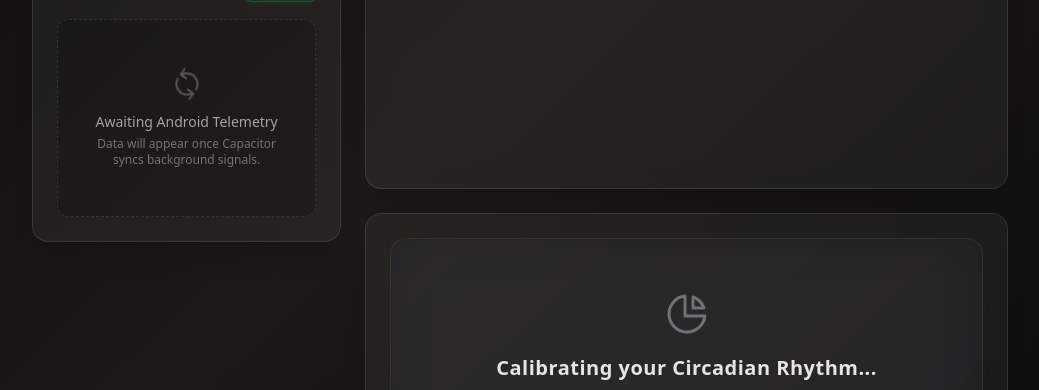
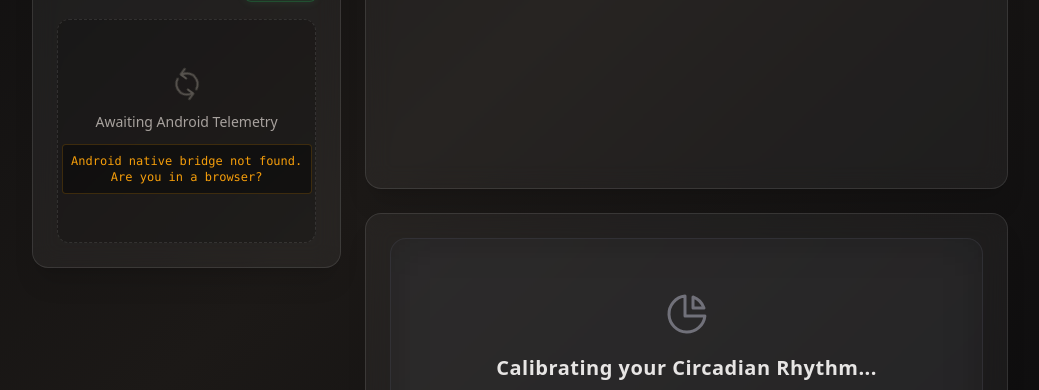
Before and after one commit to jeetdarbar/ScreenSense, a Flask app: template app/templates/dashboard.html in a window 1280 px wide. Shown: the part 565-955 px from the top of the page, without its empty margins (120-1159 px from the left). Run offline with Flask 3, Linux system fonts and the light colour scheme; the template is opened without the code that fills it, so the values that code supplies are empty; some libraries are stand-ins or nearby versions.

Commit message:
Fix: Add diagnostic logs and prevent infinite reload loop in Capacitor sync

```diff
--- a/app/templates/dashboard.html
+++ b/app/templates/dashboard.html
@@ -4,17 +4,19 @@
 
 <script>
     async function syncUsageData() {
-        // Only run this if we are actually inside the Android App
+        const debugNode = document.getElementById('debugTelemetry');
+        if (debugNode) debugNode.textContent = "Checking Capacitor native platform...";
+
         if (window.Capacitor && window.Capacitor.isNativePlatform()) {
+            if (debugNode) debugNode.textContent = "Native platform detected. Requesting Android stats...";
             try {
-                console.log("Requesting screen time from Android...");
-
                 // 1. Call the Java Plugin we created in Step 3a
                 const { value } = await window.Capacitor.Plugins.UsageStatsPlugin.getUsageData();
 
-                // 2. The data comes back as a string, so we parse it
+                if (debugNode) debugNode.textContent = "Data fetched from Android. Parsing JSON...";
                 const usageStats = JSON.parse(value);
 
+                if (debugNode) debugNode.textContent = `Found ${usageStats.length} apps. Sending to Python Server...`;
                 // 3. Send the data to your Flask Backend
                 const response = await fetch('/api/sync/usage', {
                     method: 'POST',
@@ -28,14 +30,22 @@
                 const result = await response.json();
 
                 if(response.ok) {
-                    console.log("Sync complete. Refreshing UI.");
-                    window.location.reload();
+                    if (debugNode) debugNode.textContent = "Python stored data successfully! Reloading UI in 2s...";
+                    // Prevent infinite reload loop
+                    if (!sessionStorage.getItem('synced_today')) {
+                        sessionStorage.setItem('synced_today', 'true');
+                        setTimeout(() => window.location.reload(), 2000);
+                    }
+                } else {
+                    if (debugNode) debugNode.textContent = "Python Backend Error: " + (result.error || response.statusText);
                 }
-                console.log("Render Server received the data:", result);
 
             } catch (err) {
+                if (debugNode) debugNode.textContent = "Bridge Error (Check Android Permissions!): " + err.message;
                 console.error("Bridge Error:", err);
             }
+        } else {
+            if (debugNode) debugNode.textContent = "Android native bridge not found. Are you in a browser?";
         }
     }
 
@@ -421,7 +431,7 @@
                     <path stroke-linecap="round" stroke-linejoin="round" stroke-width="1.5" d="M4 4v5h.582m15.356 2A8.001 8.001 0 004.582 9m0 0H9m11 11v-5h-.581m0 0a8.003 8.003 0 01-15.357-2m15.357 2H15" />
                 </svg>
                 <p class="text-sm font-medium text-stone-400">Awaiting Android Telemetry</p>
-                <p class="text-xs text-stone-500 mt-1 max-w-[200px]">Data will appear once Capacitor syncs background signals.</p>
+                <p id="debugTelemetry" class="text-xs text-amber-500 font-mono mt-3 max-w-[250px] p-2 bg-black/40 rounded border border-amber-500/20">Waiting for diagnostic signal...</p>
             </div>
             {% endif %}
         </div>
```
